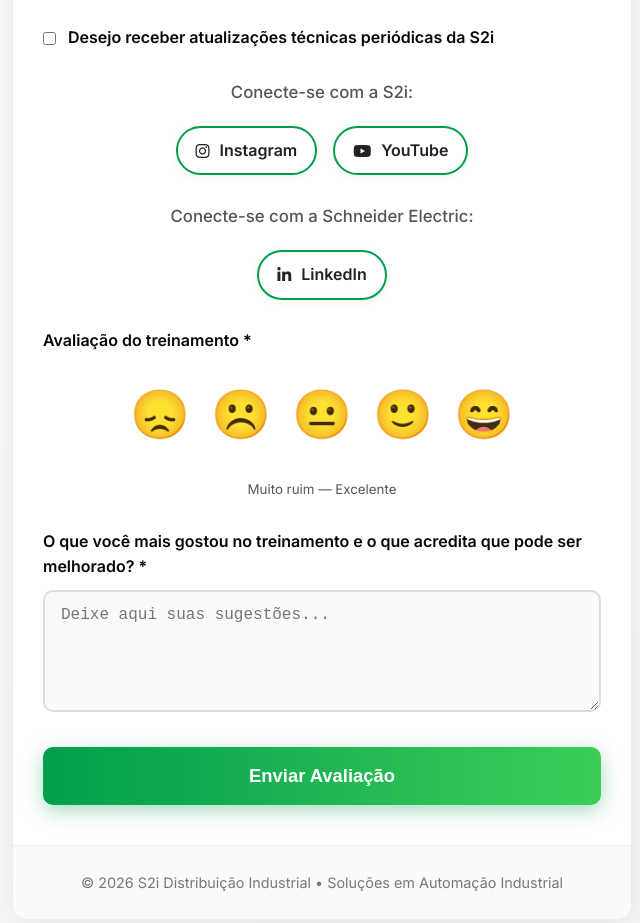
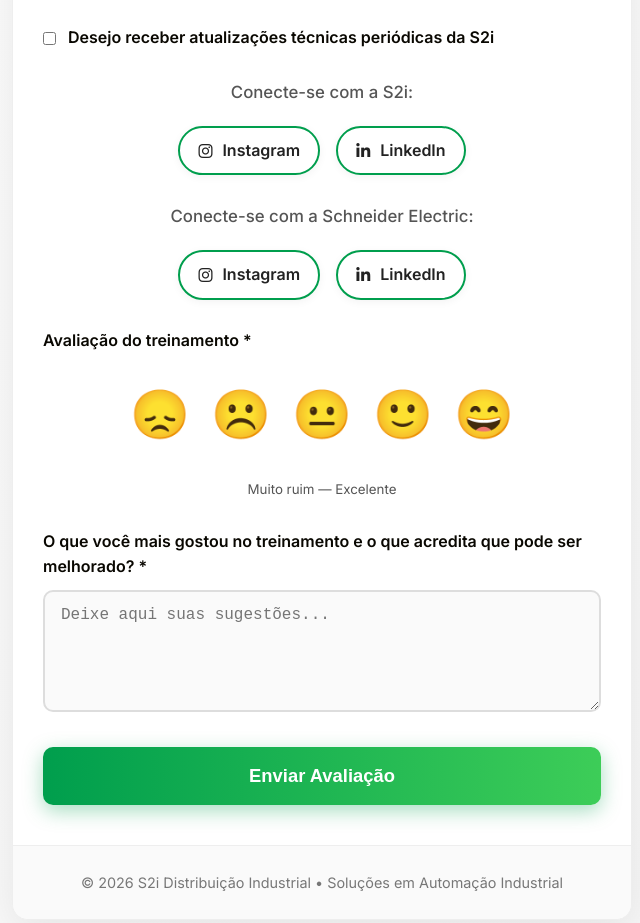
Before and after one commit to Engenharia-S2I/Formul-rio-Treinamento-, a plain HTML site: page index.html in a window 1280 px wide. Shown: the part 1053-1976 px from the top of the page, without its empty margins (318-958 px from the left). Drawn offline with Linux system fonts and the light colour scheme.

Commit message:
Update index.html

```diff
--- a/index.html
+++ b/index.html
@@ -308,8 +308,8 @@
             <a href="https://www.instagram.com/s2idistribuicaoindustrial" target="_blank" rel="noopener noreferrer" class="social-btn instagram">
               <i class="fab fa-instagram"></i> Instagram
             </a>
-            <a href="https://www.youtube.com/@s2idistribuicaoindustrial" target="_blank" rel="noopener noreferrer" class="social-btn youtube">
-              <i class="fab fa-youtube"></i> YouTube
+            <a href="https://www.linkedin.com/company/s2i-distribui%C3%A7%C3%A3o-industrial" target="_blank" rel="noopener noreferrer" class="social-btn linkedin">
+              <i class="fab fa-linkedin-in"></i> LinkedIn
             </a>
           </div>
         </div>
@@ -318,6 +318,9 @@
             Conecte-se com a Schneider Electric:
           </p>
           <div class="social-buttons">
+            <a href="https://www.instagram.com/schneiderelectric" target="_blank" rel="noopener noreferrer" class="social-btn instagram">
+              <i class="fab fa-instagram"></i> Instagram
+            </a>
             <a href="https://www.linkedin.com/company/schneider-electric" target="_blank" rel="noopener noreferrer" class="social-btn linkedin">
               <i class="fab fa-linkedin-in"></i> LinkedIn
             </a>
@@ -380,7 +383,6 @@
     const loading = document.getElementById('loading');
     const success = document.getElementById('success');
     const errorMsg = document.getElementById('error');
-    // URL corrigida - sem duplicação de https://
     const SCRIPT_URL = 'https://script.google.com/macros/s/AKfycbwSG21ukobmySEy883FRQovMWF19IiFJ47KZAaXLw9PaZ_LfZ-clePgbnW1KmMNCAhxKw/exec';
     form.addEventListener('submit', async (e) => {
       e.preventDefault();
@@ -392,10 +394,8 @@
         const response = await fetch(SCRIPT_URL, {
           method: 'POST',
           body: formData,
-          mode: 'no-cors' // importante para Google Apps Script em alguns casos
+          mode: 'no-cors'
         });
-        // Como é no-cors, não conseguimos ler a resposta diretamente, mas podemos assumir sucesso se não houver erro de rede
-        // Para depuração, você pode remover mode: 'no-cors' temporariamente e ver a resposta real
         loading.classList.add('hidden');
         success.classList.remove('hidden');
         form.reset();
```
Lines whose indentation alone changed are shown as unchanged.
